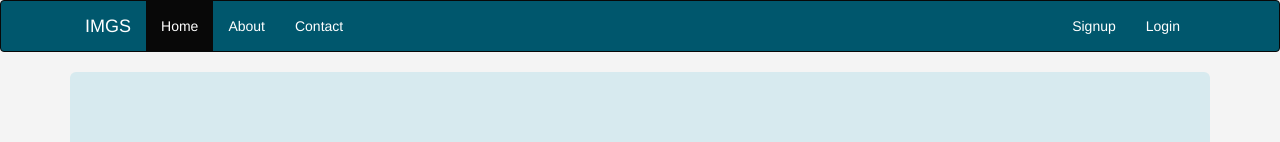
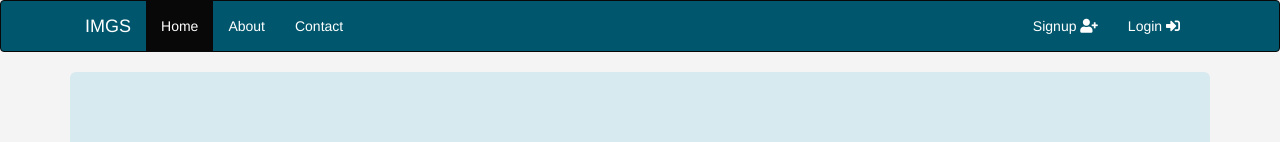
Before and after one commit to Rollicks/ImageGallery, a plain HTML site: page index.html in a window 1280 px wide. Shown: the top 142 px of the page. Drawn offline with nearby package versions, Linux system fonts and the light colour scheme.

Commit message:
Add files via upload

```diff
--- a/index.html
+++ b/index.html
@@ -31,8 +31,8 @@
 			        <li><a href="#">Contact</a></li>
 			      </ul>
 			      <ul class="nav navbar-nav navbar-right">
-			        <li><a href="#">Signup</a></li>
-			        <li><a href="#">Login</a></li>
+			        <li><a href="#">Signup <i class="fas fa-user-plus"></i></a></li>
+			        <li><a href="#">Login <i class="fas fa-sign-in-alt"></i></a></li>
 			      </ul>
 			    </div><!-- /.navbar-collapse -->
 		  	</div><!-- /.container-fluid -->
```
